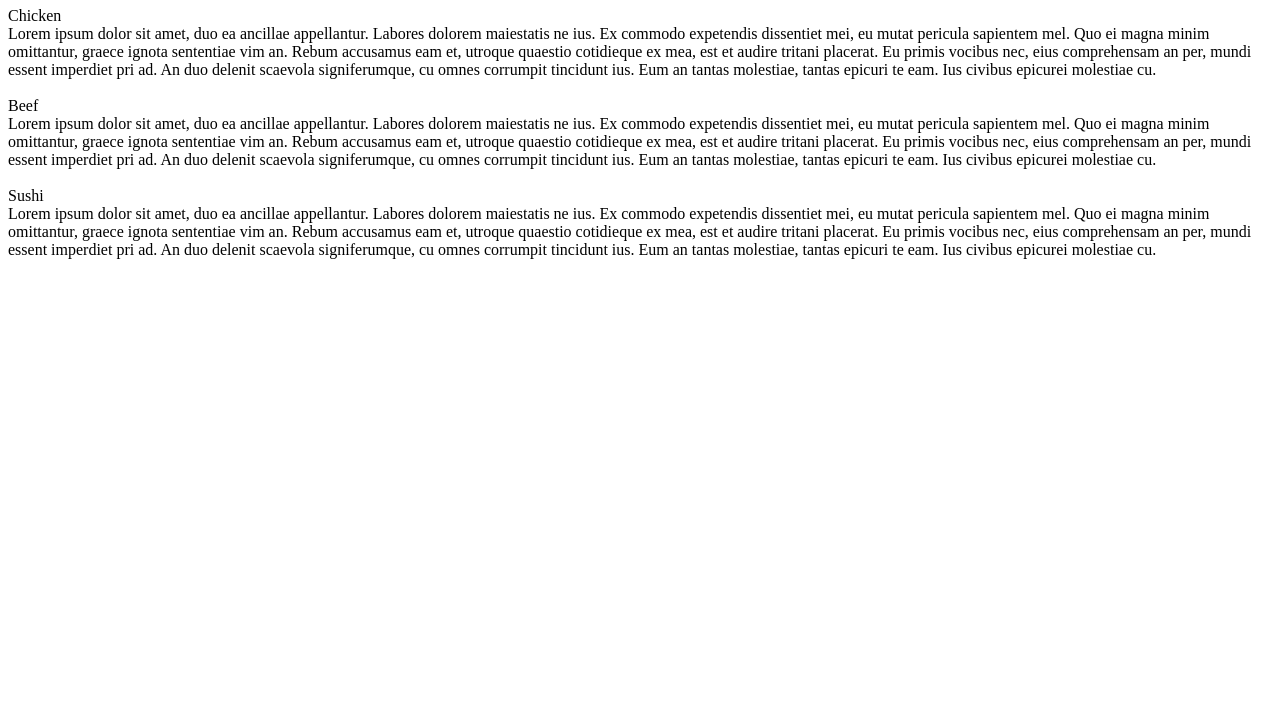
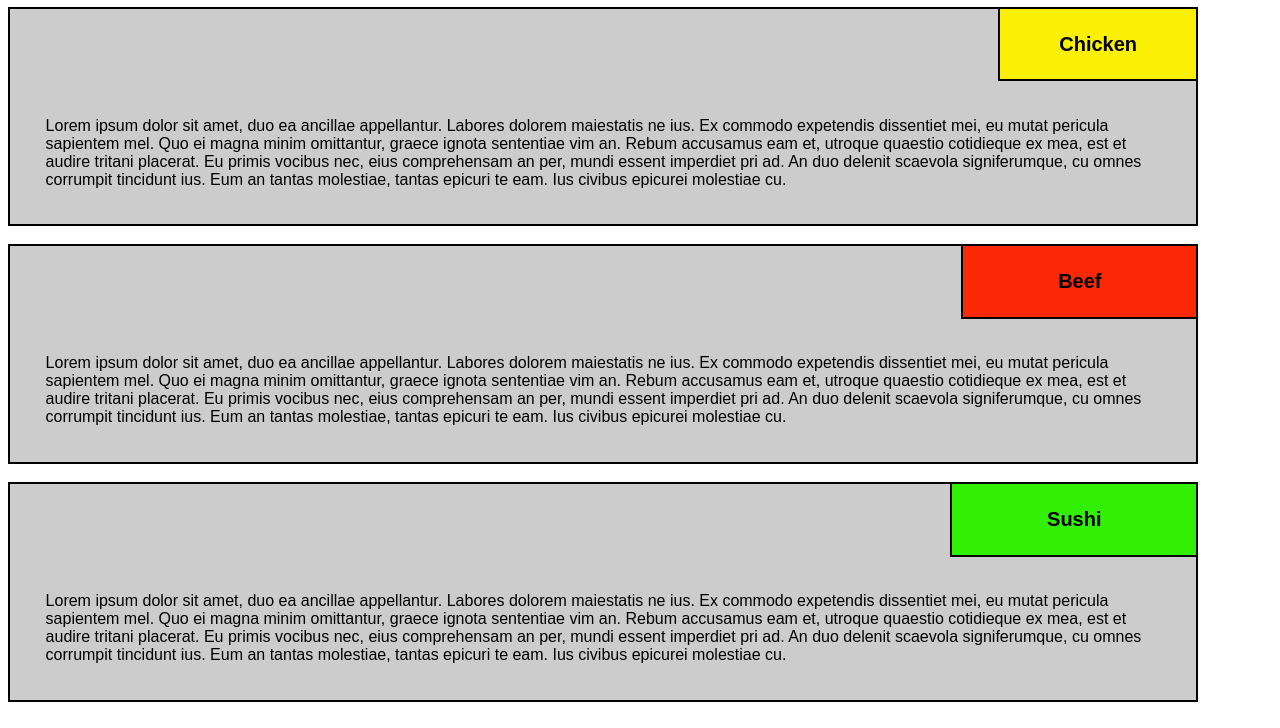
Before and after one commit to PeaceUdoka/module2-solution, a plain HTML site: page Coursera-week2.html in a window 1280 px wide. Shown: the part 73-801 px from the top of the page. Drawn offline with Linux system fonts and the light colour scheme.

Commit message:
I added the css lunk to the html file

```diff
--- a/Coursera-week2.html
+++ b/Coursera-week2.html
@@ -3,6 +3,7 @@
     <head>
         <title>Our Menu</title>
         <meta charset="utf-8" name="viewport" content="width=device-width, initial-scale=1.0, maximum-scale=1.0">
+        <link rel="stylesheet" href="Coursera-week2.css">
     </head>
     <body>
     <h1>Our Menu</h1>
```
